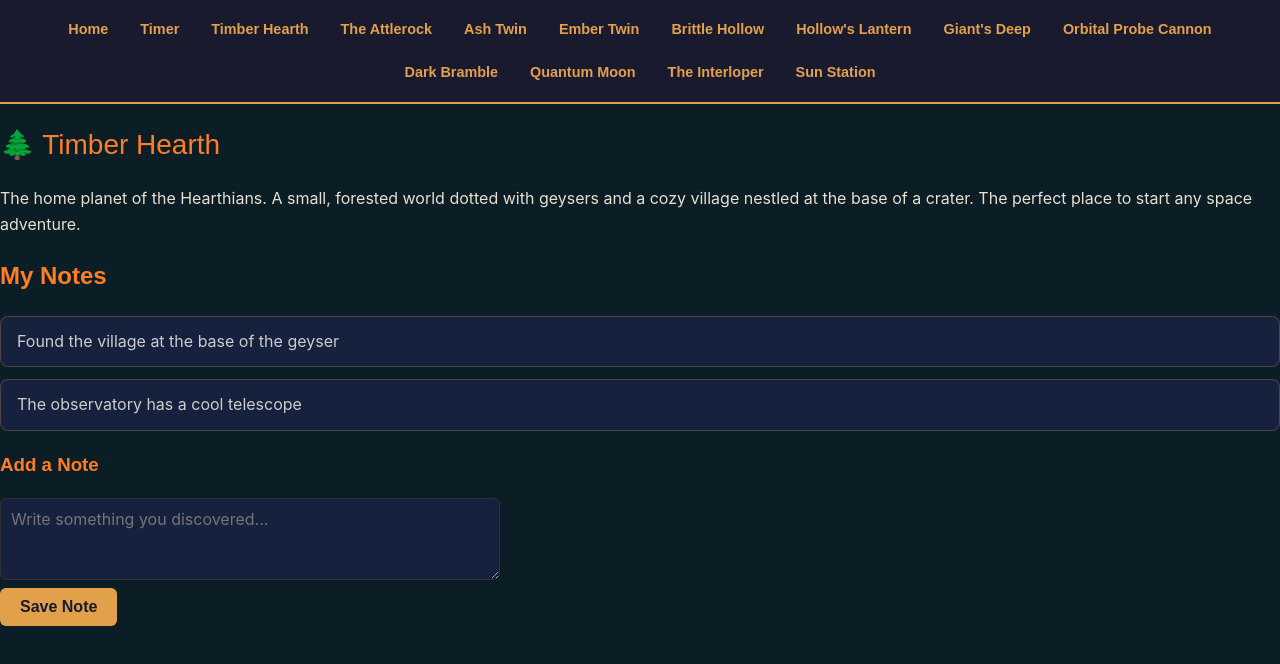
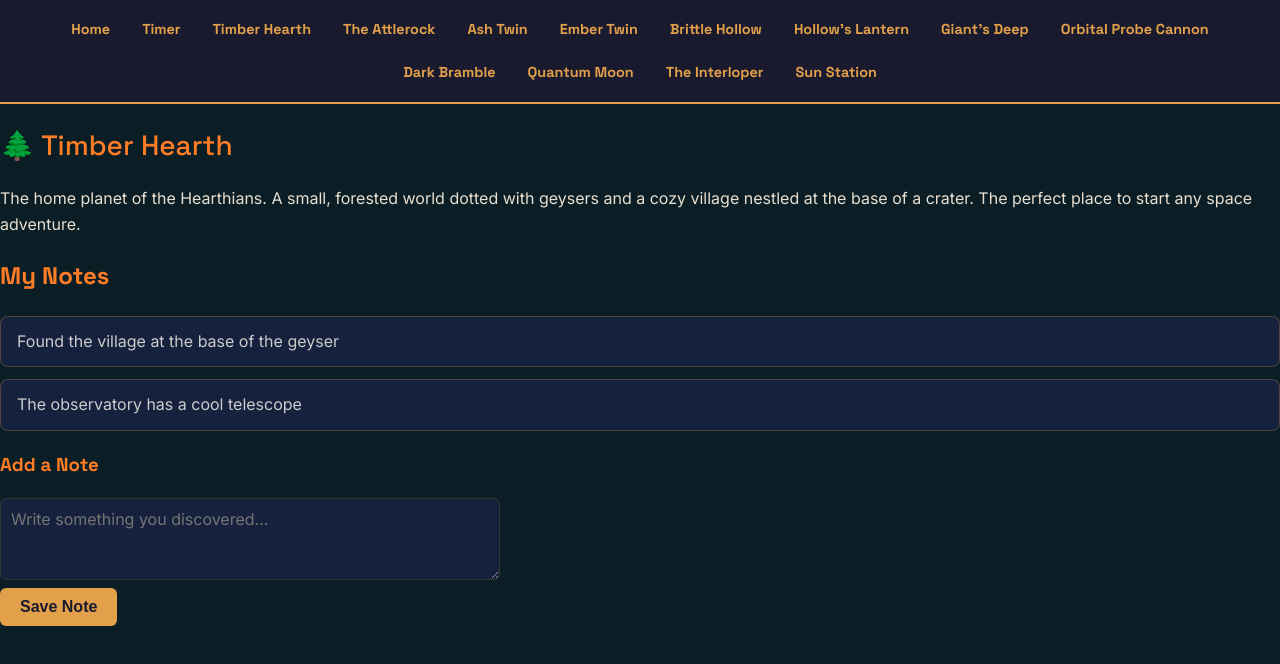
Before and after one commit to hawkinsdavis0221-dot/OuterWildsWebsite, a plain HTML site: page Planets-outerwilds/Timber-Hearth.html in a window 1280 px wide. Drawn offline with Linux system fonts and the light colour scheme; files that its build step writes are made by us from their sources.

Commit message:
updated all pages

```diff
--- a/Planets-outerwilds/Timber-Hearth.html
+++ b/Planets-outerwilds/Timber-Hearth.html
@@ -5,6 +5,8 @@
   <meta name="viewport" content="width=device-width, initial-scale=1.0">
   <title>Timber Hearth — Exploration Journal</title>
   <link rel="stylesheet" href="../css/style.css">
+  <link href="https://fonts.googleapis.com/css2?family=Inter:wght@400;600&family=Space+Grotesk:wght@500;700&display=swap" rel="stylesheet">
+  <link rel="stylesheet" href="css/style.css">
 </head>
 <body>
   <nav class="site-nav">
```
Also changed, not shown: Planets-outerwilds/ash-twin.html (+2 -0 lines), Planets-outerwilds/attlerock.html (+2 -0 lines), Planets-outerwilds/brittle-hollow.html (+2 -0 lines), Planets-outerwilds/dark-bramble.html (+2 -0 lines), Planets-outerwilds/ember-twin.html (+2 -0 lines), Planets-outerwilds/giants-deep.html (+2 -0 lines), Planets-outerwilds/hollows-lantern.html (+2 -0 lines), Planets-outerwilds/probe-cannon.html (+2 -0 lines), Planets-outerwilds/quantum-moon.html (+2 -0 lines), Planets-outerwilds/sun-station.html (+2 -0 lines), Planets-outerwilds/the-interloper.html (+2 -0 lines).
